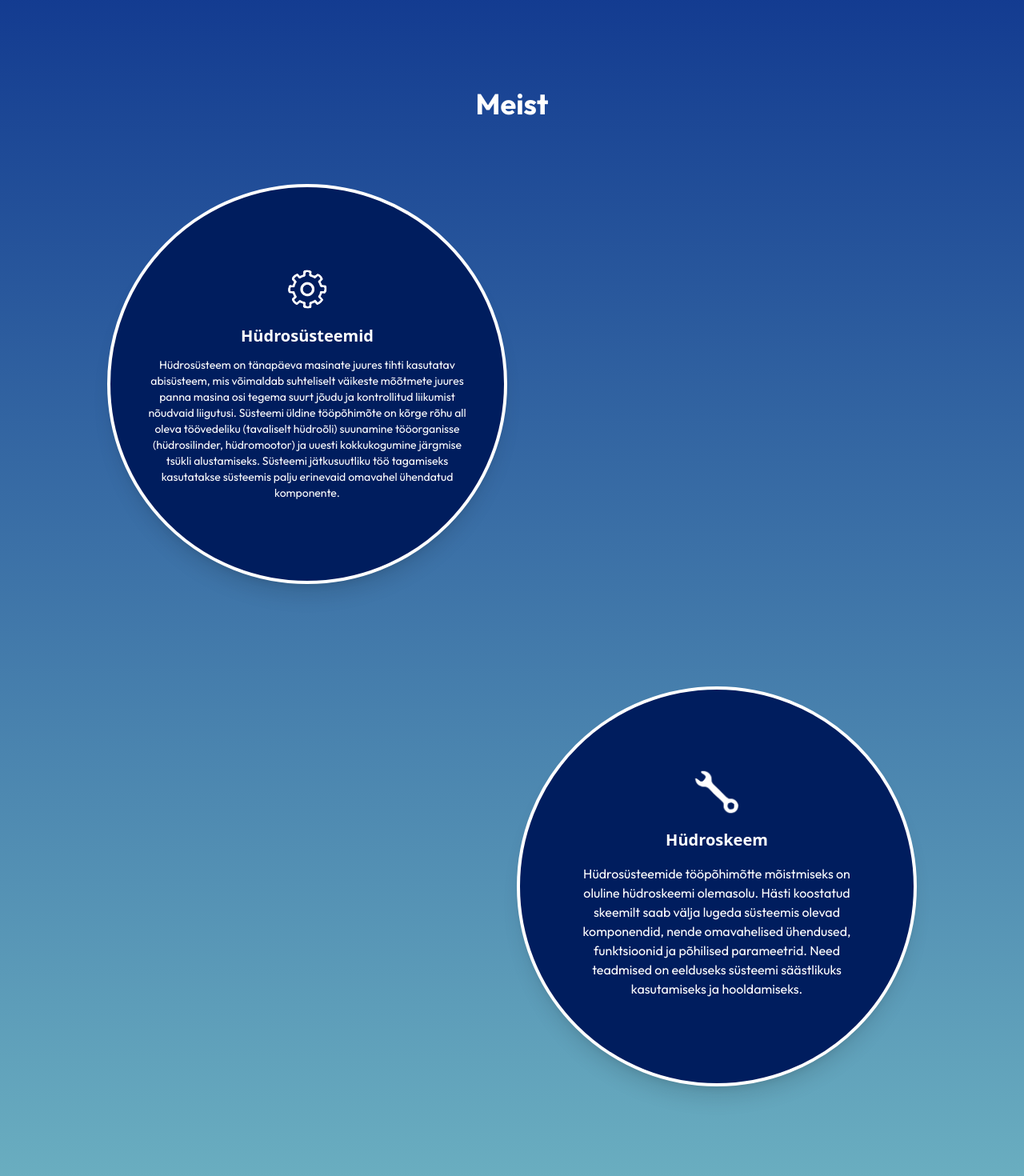
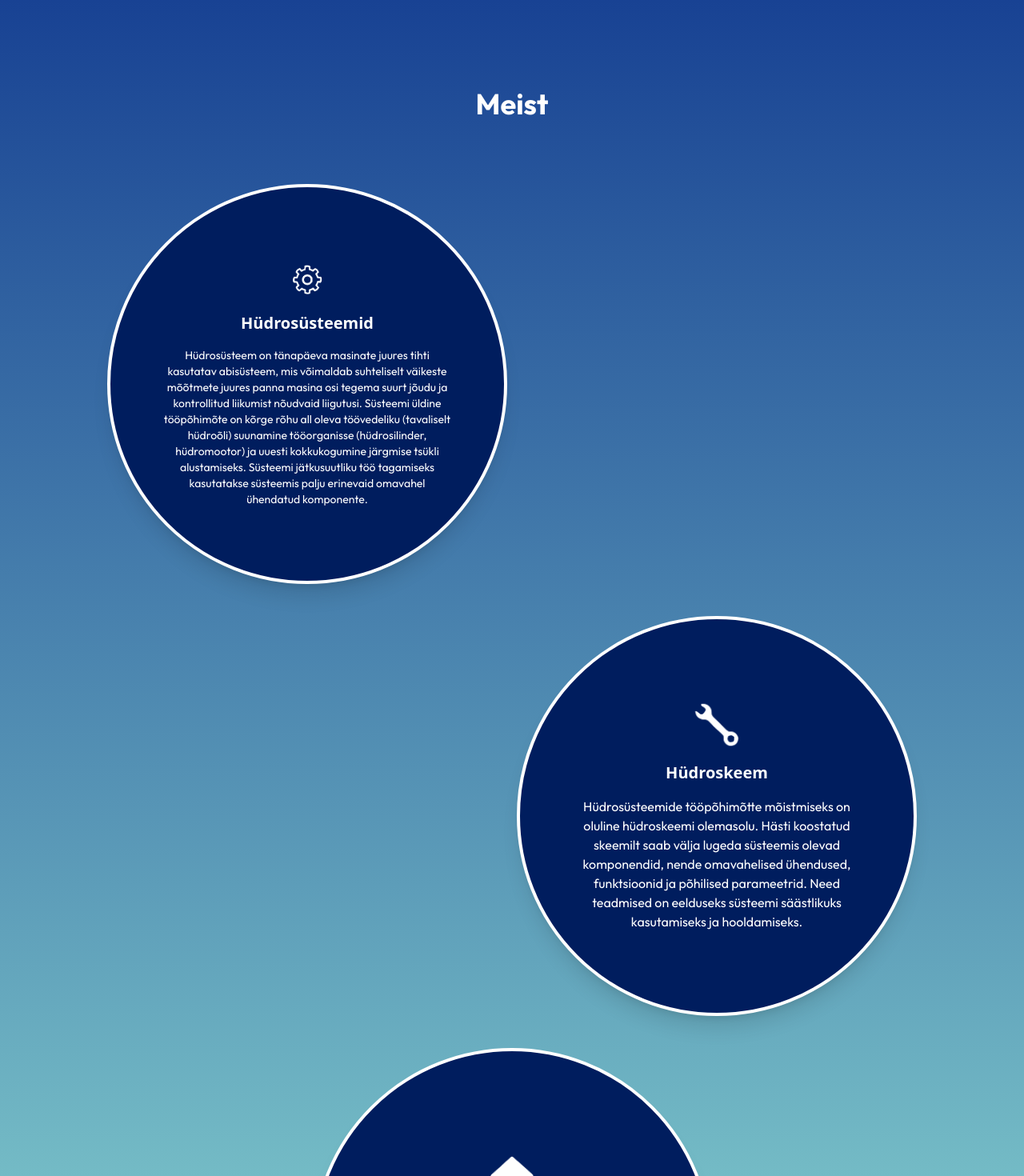
Before and after one commit to rogerpurtsak/hypne, a React (Vite) app in the folder hypne/: page / in a window 1280 px wide. Shown: the part 1330-2800 px from the top of the page at 80% size. Built offline with nearby package versions, Linux system fonts and the light colour scheme.

Commit message:
footer, bubbles fix

```diff
--- a/hypne/src/Home.tsx
+++ b/hypne/src/Home.tsx
@@ -19,7 +19,7 @@ function Home() {
           <FadeInSection>
           <div className="md:w-1/2 mb-6 md:mb-0">
             <h2 className="text-3xl md:text-5xl font-bold leading-snug text-center md:text-left">
-              <span className="text-white">Me pakume</span>{' '}
+              <span className="text-white">Pakume</span>{' '}
               <span className="text-[#20E5B0]">erinevaid hüdraulikalahendusi</span>{' '}
               <span className="block">pikaajalise kogemuse baasil.</span>
             </h2>
@@ -62,12 +62,14 @@ function Home() {
                   />
                 )}
 
+                <div className="-mx-4">
+                  <img
+                    src="/seehoopis.png"
+                    alt="Spiraal"
+                    className="w-screen h-auto object-cover"
+                  />
+                </div>
 
-                <img
-                  src="/seehoopis.png"
-                  alt="Spiraal"
-                  className="w-full h-auto object-cover mx-auto"
-                />
             </div>
 
             <FadeInSection>
@@ -79,12 +81,11 @@ function Home() {
   {/* 1. mull */}
   <FadeInSection>
   <div
-    id="hydrosys"
-    className="mb-32 w-[90vw] max-w-[500px] aspect-square rounded-full bg-[#001D5E] text-white flex flex-col items-center justify-center text-center p-0 shadow-xl border-4 border-white mx-auto md:-translate-x-64 overflow-auto"
+    className="w-[90vw] max-w-[500px] aspect-square rounded-full bg-[#001D5E] text-white flex flex-col items-center justify-center text-center p-4 shadow-xl border-4 border-white mx-auto lg:-translate-x-64 mb-10 overflow-hidden space-y-4"
   >
-    <img src="/settings.png" alt="Settings Icon" className="w-10 md:w-16 mb-3" />
-    <h3 className="text-xl font-bold mb-2">Hüdrosüsteemid</h3>
-    <p className="text-xs md:text-sm leading-relaxed max-w-[85%] font-outfit text-center p-1">
+    <img src="/settings.png" alt="Settings Icon" className="w-8 sm:w-10 md:w-12" />
+    <h3 className="text-base sm:text-lg md:text-xl font-bold">Hüdrosüsteemid</h3>
+    <p className="text-[11px] sm:text-xs md:text-sm leading-tight sm:leading-normal font-outfit text-center px-4 max-w-[85%]">
       Hüdrosüsteem on tänapäeva masinate juures tihti kasutatav abisüsteem, mis võimaldab suhteliselt väikeste mõõtmete juures panna masina osi tegema suurt jõudu ja kontrollitud liikumist nõudvaid liigutusi. Süsteemi üldine tööpõhimõte on kõrge rõhu all oleva töövedeliku (tavaliselt hüdroõli) suunamine tööorganisse (hüdrosilinder, hüdromootor) ja uuesti kokkukogumine järgmise tsükli alustamiseks. Süsteemi jätkusuutliku töö tagamiseks kasutatakse süsteemis palju erinevaid omavahel ühendatud komponente.
     </p>
   </div>
@@ -97,27 +98,27 @@ function Home() {
   {/* 2. mull */}
    <FadeInSection>
   <div
-    id="skeem"
-    className="mb-32 w-[90vw] max-w-[500px] aspect-square rounded-full bg-[#001D5E] text-white flex flex-col items-center justify-center text-center p-6 shadow-xl border-4 border-white mx-auto md:translate-x-64 overflow-auto"
+    className="w-[90vw] max-w-[500px] aspect-square rounded-full bg-[#001D5E] text-white flex flex-col items-center justify-center text-center p-4 shadow-xl border-4 border-white mx-auto lg:translate-x-64 mb-10 overflow-hidden space-y-4"
   >
-    <img src="/kang.png" alt="Repair Icon" className="w-12 md:w-20 mb-4" />
-    <h3 className="text-xl font-bold mb-2">Hüdroskeem</h3>
-    <p className="text-xs md:text-base leading-relaxed font-outfit text-center max-w-[85%] p-2">
+    <img src="/kang.png" alt="Repair Icon" className="w-10 md:w-20" />
+    <h3 className="text-lg sm:text-xl font-bold">Hüdroskeem</h3>
+    <p className="text-[13px] sm:text-sm md:text-base leading-snug sm:leading-normal font-outfit text-center px-4 max-w-[85%]">
       Hüdrosüsteemide tööpõhimõtte mõistmiseks on oluline hüdroskeemi olemasolu. Hästi koostatud skeemilt saab välja lugeda süsteemis olevad komponendid, nende omavahelised ühendused, funktsioonid ja põhilised parameetrid. Need teadmised on eelduseks süsteemi säästlikuks kasutamiseks ja hooldamiseks.
     </p>
   </div>
+
+
 
   </FadeInSection>
 
   {/* 3. mull */}
   <FadeInSection>
   <div
-    id="hypne"
-    className="mb-16 w-[90vw] max-w-[500px] aspect-square rounded-full bg-[#001D5E] text-white flex flex-col items-center justify-center text-center p-6 shadow-xl border-4 border-white mx-auto md:-translate-x-64 overflow-auto"
+    className="w-[90vw] max-w-[500px] aspect-square rounded-full bg-[#001D5E] text-white flex flex-col items-center justify-center text-center p-4 shadow-xl border-4 border-white mx-auto mb-10 overflow-hidden space-y-4"
   >
-    <img src="/home.png" alt="Home Icon" className="w-10 md:w-14 mb-3" />
-    <h3 className="text-xl font-bold mb-2">HYPNE</h3>
-    <p className="text-xs md:text-base leading-relaxed font-outfit text-center max-w-[85%] p-2">
+    <img src="/home.png" alt="Home Icon" className="w-8 md:w-14" />
+    <h3 className="text-lg sm:text-xl font-bold">HYPNE</h3>
+    <p className="text-[13px] sm:text-sm md:text-base leading-snug font-outfit text-center px-4 max-w-[85%]">
       Hypne koostab töötava hüdraulika lahenduse arendusjärgus masinale. Hypne kaardistab olemasolevaid hüdrosüsteeme ja koostab hüdroskeemi, mis aitab mõista süsteemi tööpõhimõtet.
     </p>
   </div>
--- a/hypne/src/components/Footer.tsx
+++ b/hypne/src/components/Footer.tsx
@@ -8,42 +8,41 @@ const Footer: React.FC = () => {
 
         <div className="flex flex-col items-center gap-2 text-sm">
           <div className="flex items-center gap-2">
-            <img src="/mail.png" alt="Mail Icon" className='w-10'/>
-            <a href="mailto:hypne@hypne.com" className="hover:underline">
-              hypne@hypne.com
-            </a>
+            <img src="/mail.png" alt="Mail Icon" className="w-6" />
+            <a href="mailto:hypne@hypne.com" className="hover:underline">hypne@hypne.com</a>
           </div>
           <div className="flex items-center gap-2">
-            <img src="/phone.png" alt="Phone Icon" className='w-5'/>
-            <a href="tel:+3725028126" className="hover:underline">
-              +372 5028 126
-            </a>
+            <img src="/phone.png" alt="Phone Icon" className="w-5" />
+            <a href="tel:+3725028126" className="hover:underline">+372 5028 126</a>
           </div>
         </div>
 
-        <div className="w-full grid grid-cols-1 sm:grid-cols-2 lg:grid-cols-3 items-center mt-10 text-sm gap-6 text-center sm:text-left">
-        {/* Vasak – logo */}
-            <div className="font-bold text-2xl lg:text-left sm:text-center">HYPNE</div>
+        <div className="w-full flex flex-col lg:flex-row items-center lg:items-start justify-between gap-6 mt-10 text-sm text-center lg:text-left">
+          {/* Vasak – logo */}
+          <div className="w-full lg:w-1/3 flex justify-center lg:justify-start">
+            <div className="font-bold text-2xl">HYPNE</div>
+          </div>
 
-            {/* Kesk – Privaatsus */}
-            <div className="sm:col-span-2 lg:col-span-1 lg:text-center">
-                Legendid aegade algusest
-            </div>
+          {/* Kesk – tekst */}
+          <div className="w-full lg:w-1/3 flex justify-center">
+            <div>Legendid aegade algusest</div>
+          </div>
 
-            {/* Parem – nupud */}
-            <div className="flex justify-center lg:justify-end gap-2">
-                <button
-              onClick={() => {
-                window.scrollTo({ top: 0, behavior: 'smooth' });
-              }}
-              className="bg-[#0F7DA0] w-1/3 h-10 text-white font-outfit shadow-2xl rounded-3xl inline-block duration-500 transform hover:scale-110 hover:bg-white/30 hover:shadow-lg hover:ring-2 hover:ring-white"
+          {/* Parem – nupp */}
+          <div className="w-full lg:w-1/3 flex justify-center lg:justify-end">
+            <button
+              onClick={() => window.scrollTo({ top: 0, behavior: 'smooth' })}
+              className="bg-[#0F7DA0] px-6 h-10 text-white font-outfit shadow-2xl rounded-3xl duration-500 transform hover:scale-110 hover:bg-white/30 hover:shadow-lg hover:ring-2 hover:ring-white"
               style={{
                 textShadow: '2px 2px 4px rgba(0, 0, 0, 0.5)',
                 boxShadow: '4px 4px 20px rgba(0, 0, 0, 0.6)',
-                  }}
-            >Tagasi üles</button>
-            </div>
+              }}
+            >
+              Tagasi üles
+            </button>
+          </div>
         </div>
+
 
 
       </div>
```
